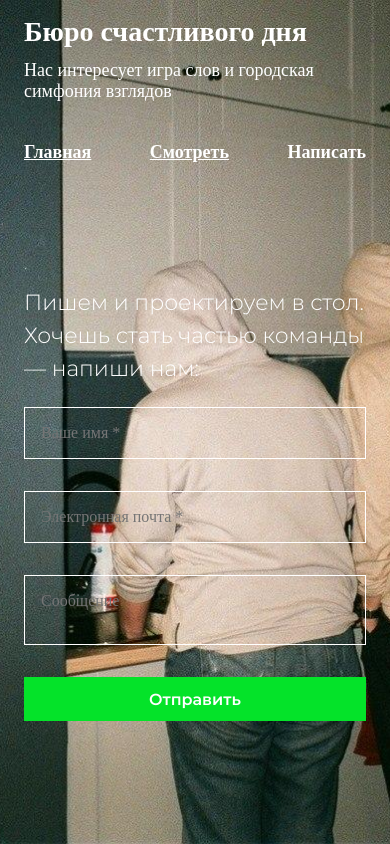
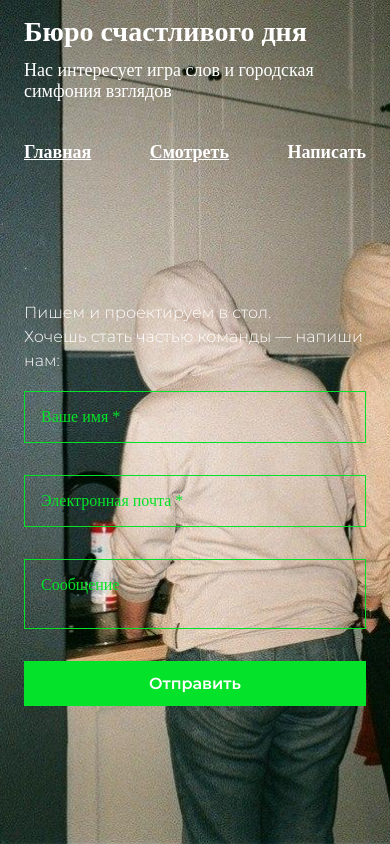
Before and after one commit to rominmx/luckydaybureau, a Vue app: page /write in a window 390 px wide. Built offline with nearby package versions, Linux system fonts and the light colour scheme; a web font is replaced by a local one.

Commit message:
Change form colors, decrease font size on mobile

```diff
--- a/public/css/global.css
+++ b/public/css/global.css
@@ -59,3 +59,7 @@ a {
 a:hover {
     text-decoration: none;
 }
+
+::placeholder {
+    color: var(--color-green);
+}
--- a/src/components/Banner.vue
+++ b/src/components/Banner.vue
@@ -35,7 +35,7 @@ export default {
     flex-basis: 100%;
     padding-left: var(--padding-mobile);
     padding-right: var(--padding-mobile);
-    font-size: 22px;
+    font-size: 18px;
   }
 }
 
--- a/src/views/Write.vue
+++ b/src/views/Write.vue
@@ -1,6 +1,6 @@
 <template>
   <banner>
-    <div>
+    <div :class="$style.text">
       Пишем и проектируем в стол.<br /> Хочешь стать частью команды — напиши нам:
     </div>
     <form
@@ -105,17 +105,25 @@ export default {
 <style lang="scss" module>
 @import '../stylesheets/mixins';
 
+.text {
+  font-size: 36px;
+
+  @include mobile {
+    font-size: 16px;
+  }
+}
+
 .form {
   margin-top: 1em;
 }
 
 .input {
   background-color: transparent;
-  color: #fff;
+  color: var(--color-green);
   font-family: var(--font-custom);
   font-weight: 400;
   font-size: 18px;
-  border: 1px solid #fff;
+  border: 1px solid var(--color-green);
   border-radius: 0;
   outline: none;
   padding: 1em;
@@ -141,7 +149,7 @@ export default {
   border: none;
   color: #fff;
   font-size: 18px;
-  padding: .8em 1em;
+  padding: .8em 2em;
   background-color: var(--color-green);
   box-sizing: border-box;
   cursor: pointer;
```
